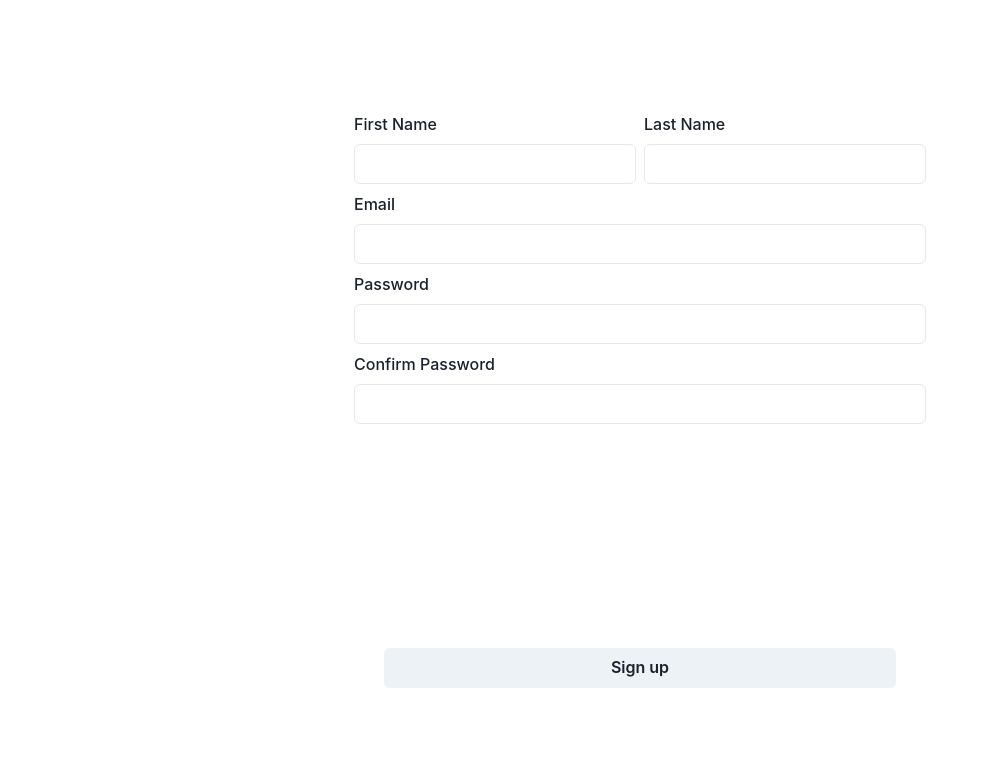
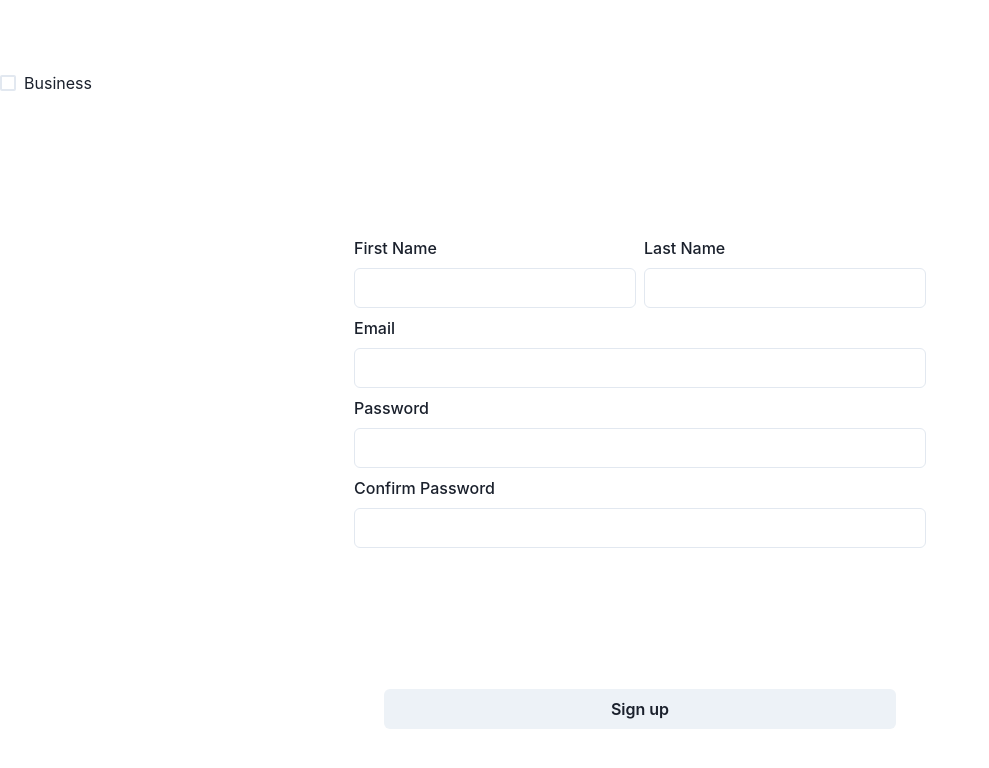
Before and after one commit to avintimilsina/hulak, a Next.js app in the folder apps/web/: page /auth/register in a window 1280 px wide. Shown: the top 768 px of the page, without its empty margins (0-989 px from the left). Built offline with nearby package versions, Linux system fonts and the light colour scheme; no server answers.

Commit message:
chore(web): :lipstick: added business option in register

```diff
--- a/apps/web/src/components/auth/RegisterForm.tsx
+++ /dev/null
@@ -1,20 +0,0 @@
-import { HStack, VStack } from "@chakra-ui/react";
-import InputField from "../ui/InputField";
-
-const RegisterForm = () => (
-	<VStack gap={2}>
-		<HStack>
-			<InputField name="firstName" label="First Name" type="text" />
-			<InputField name="lastName" label="Last Name" type="text" />
-		</HStack>
-		<InputField name="email" label="Email" type="email" />
-		<InputField name="password" label="Password" type="password" />
-		<InputField
-			name="confirmPassword"
-			label="Confirm Password"
-			type="password"
-		/>
-	</VStack>
-);
-
-export default RegisterForm;
--- a/apps/web/src/pages/auth/register.tsx
+++ b/apps/web/src/pages/auth/register.tsx
@@ -1,6 +1,8 @@
-import RegisterForm from "@/components/auth/RegisterForm";
+import CheckboxField from "@/components/ui/CheckboxField";
+import InputField from "@/components/ui/InputField";
 import withAuthPages from "@/routes/withAuthPages";
-import { Button, Grid, useToast } from "@chakra-ui/react";
+import { Button, Grid, HStack, VStack, useToast } from "@chakra-ui/react";
+import { doc, setDoc } from "firebase/firestore";
 import { Form, Formik, FormikProps } from "formik";
 import { useRouter } from "next/router";
 import {
@@ -9,18 +11,21 @@ import {
 	useUpdateProfile,
 } from "react-firebase-hooks/auth";
 import * as Yup from "yup";
-import { auth } from "../../../firebase";
+import { auth, db } from "../../../firebase";
 
 const defaultValues = {
 	firstName: "",
 	lastName: "",
 	email: "",
 	password: "",
+	panNumber: "",
+	isBusiness: false,
 };
 
 const RegisterSchema = Yup.object({
 	firstName: Yup.string().required("Required"),
-	lastName: Yup.string().required("Required"),
+	isBusiness: Yup.boolean(),
+	lastName: Yup.string(),
 	email: Yup.string().email("Invalid email address").required("Required"),
 	password: Yup.string()
 		.required("Required")
@@ -29,6 +34,10 @@ const RegisterSchema = Yup.object({
 	confirmPassword: Yup.string()
 		.required("Please retype your password.")
 		.oneOf([Yup.ref("password")], "Passwords must match"),
+	// panNumber: Yup.string().when("isBusiness", {
+	// 	is: true,
+	// 	then: Yup.string().required("Must enter email address")
+	// }),
 });
 
 const Register = () => {
@@ -52,7 +61,18 @@ const Register = () => {
 						displayName: `${values.firstName} ${values.lastName}`,
 						photoURL: `https://api.dicebear.com/6.x/adventurer/svg?seed=${values.firstName} ${values.lastName}`,
 					});
+
 					if (success) {
+						if (values.isBusiness) {
+							await setDoc(
+								doc(db, "users", response?.user?.uid),
+								{
+									panNumber: values.panNumber,
+									isBusiness: values.isBusiness,
+								},
+								{ merge: true }
+							);
+						}
 						const emailVerification = await sendEmailVerification();
 						if (emailVerification) {
 							if (!toast.isActive("register")) {
@@ -85,7 +105,31 @@ const Register = () => {
 			{(props: FormikProps<any>) => (
 				<Form>
 					<Grid placeItems="center" h="100vh">
-						<RegisterForm />
+						<CheckboxField name="isBusiness" label="Business" />
+						<VStack gap={2}>
+							{props.values.isBusiness ? (
+								<HStack>
+									<InputField
+										name="firstName"
+										label="Company Name"
+										type="text"
+									/>
+									<InputField name="panNumber" label="PAN Number" type="text" />
+								</HStack>
+							) : (
+								<HStack>
+									<InputField name="firstName" label="First Name" type="text" />
+									<InputField name="lastName" label="Last Name" type="text" />
+								</HStack>
+							)}
+							<InputField name="email" label="Email" type="email" />
+							<InputField name="password" label="Password" type="password" />
+							<InputField
+								name="confirmPassword"
+								label="Confirm Password"
+								type="password"
+							/>
+						</VStack>
 						<Button isLoading={props.isSubmitting} type="submit" w="lg">
 							Sign up
 						</Button>
```
